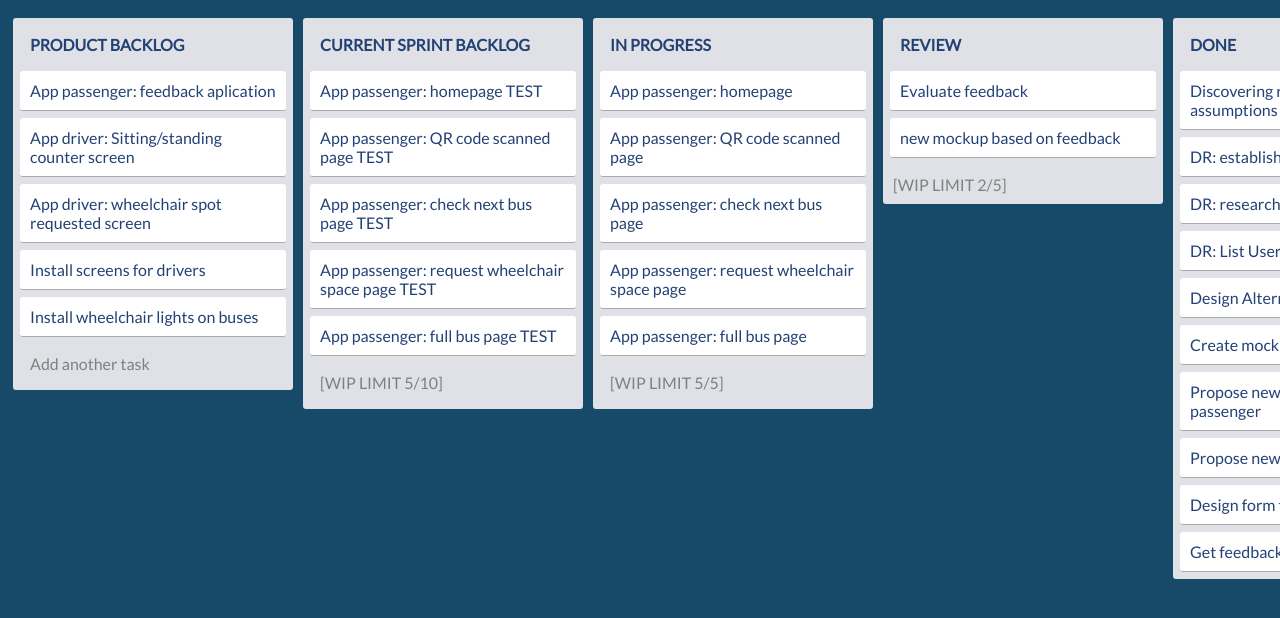
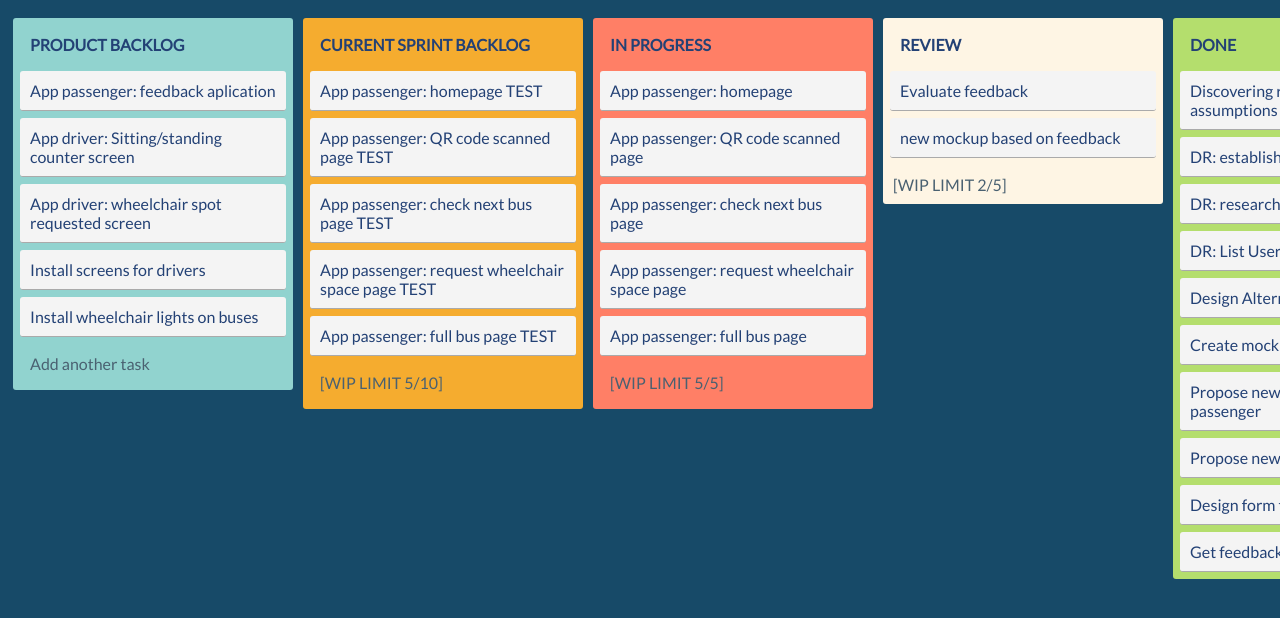
Before and after one commit to xochitl-b/csp-ps_ca3, a plain HTML site: page index.html in a window 1280 px wide. Shown: the top 618 px of the page. Drawn offline with nearby package versions, Linux system fonts and the light colour scheme.

```diff
--- a/index.html
+++ b/index.html
@@ -7,7 +7,7 @@
   <link rel="preconnect" href="https://fonts.googleapis.com">
  <link rel="preconnect" href="https://fonts.gstatic.com" crossorigin>
  <link href="https://fonts.googleapis.com/css2?family=Aleo:wght@300&family=Lato:ital,wght@0,100;0,300;0,400;1,900&display=swap" rel="stylesheet">
-
+ <link rel="stylesheet" href="path/to/font-awesome/css/font-awesome.min.css">
 </head>
 <body>
 <!-- partial:index.partial.html -->
@@ -23,8 +23,8 @@
     </div>
     <div class="add-card editable">Add another task</div>
   </div>
-  <div class="list">
-    <div class="title removable editable SBacklog">CURRENT SPRINT BACKLOG</div>
+  <div class="list SBacklog">
+    <div class="title removable editable">CURRENT SPRINT BACKLOG</div>
     <div class="content">
       <div class="card removable editable" style="">App passenger: homepage TEST</div>
       <div class="card removable editable" style="">App passenger: QR code scanned page TEST</div>
@@ -34,8 +34,8 @@
     </div>
     <div class="add-card editable">[WIP LIMIT 5/10]</div>
   </div>
-  <div class="list">
-    <div class="title removable editable Progress">IN PROGRESS</div>
+  <div class="list Progress">
+    <div class="title removable editable">IN PROGRESS</div>
     <div class="content">
       <div class="card removable editable" style="">App passenger: homepage </div>
       <div class="card removable editable" style="">App passenger: QR code scanned page</div>
@@ -45,16 +45,16 @@
     </div>
     <div class="add-card editable">[WIP LIMIT 5/5]</div>
   </div>
-  <div class="list">
-    <div class="title removable editable Review">REVIEW</div>
+  <div class="list Review">
+    <div class="title removable editable">REVIEW</div>
     <div class="content">
       <div class="card removable editable" style="">Evaluate feedback </div>
       <div class="card removable editable" style="">new mockup based on feedback</div>
     </div>
     <div class="add-card">[WIP LIMIT 2/5]</div>
   </div>
-  <div class="list">
-    <div class="title removable editable Done">DONE</div>
+  <div class="list Done">
+    <div class="title removable editable">DONE</div>
     <div class="content">
       <div class="card removable editable" style="">Discovering requirements: (DR) assumptions</div>
       <div class="card removable editable" style="">DR: establishing Problem Space</div>
--- a/style.css
+++ b/style.css
@@ -16,7 +16,7 @@ div {
 }
 
 .title {
-  font-weight: 600;
+  font-weight: 900;
 }
 
 .editable {
@@ -40,7 +40,7 @@ div {
 }
 
 .card {
-  background: white;
+  background: rgb(244, 244, 244);
   border-bottom: 1px solid #aaa;
 }
 
@@ -52,13 +52,36 @@ div {
   background: #dfe1e6;
 }
 
+.PBacklog {
+  background: #91D3CF;
+}
+
+.SBacklog {
+  background: #f5ac2f;
+}
+
+.Progress {
+  background: #FF7F66;
+}
+
+.Review {
+  background: #FEF5E4;
+}
+
+.Done {
+  background: #b4de6d;
+}
 
 .add-list {
   min-width: 280px;
   margin: 10px 5px;
   position: relative;
-  background: rgba(90, 90, 90, 0.405);
-  color: rgb(255, 255, 255);
+  background: rgb(180, 180, 180);
+
+}
+
+.resource-item {
+  color: rgb(100, 100, 100);
 }
 
 .ghost {
@@ -72,7 +95,7 @@ div {
   display: inline-block;
   padding: 10px;
   margin-top: 0px;
-  color: gray;
+  color: rgb(74, 97, 113);
   text-decoration: none;
 /*   border-bottom: 1px solid #dfe1e6; */
 }
@@ -82,7 +105,7 @@ div {
 }
 
 .del {
-  font-weight: 600;
+  font-weight: 400;
   color: gray;
 }
 resource-item {
```
